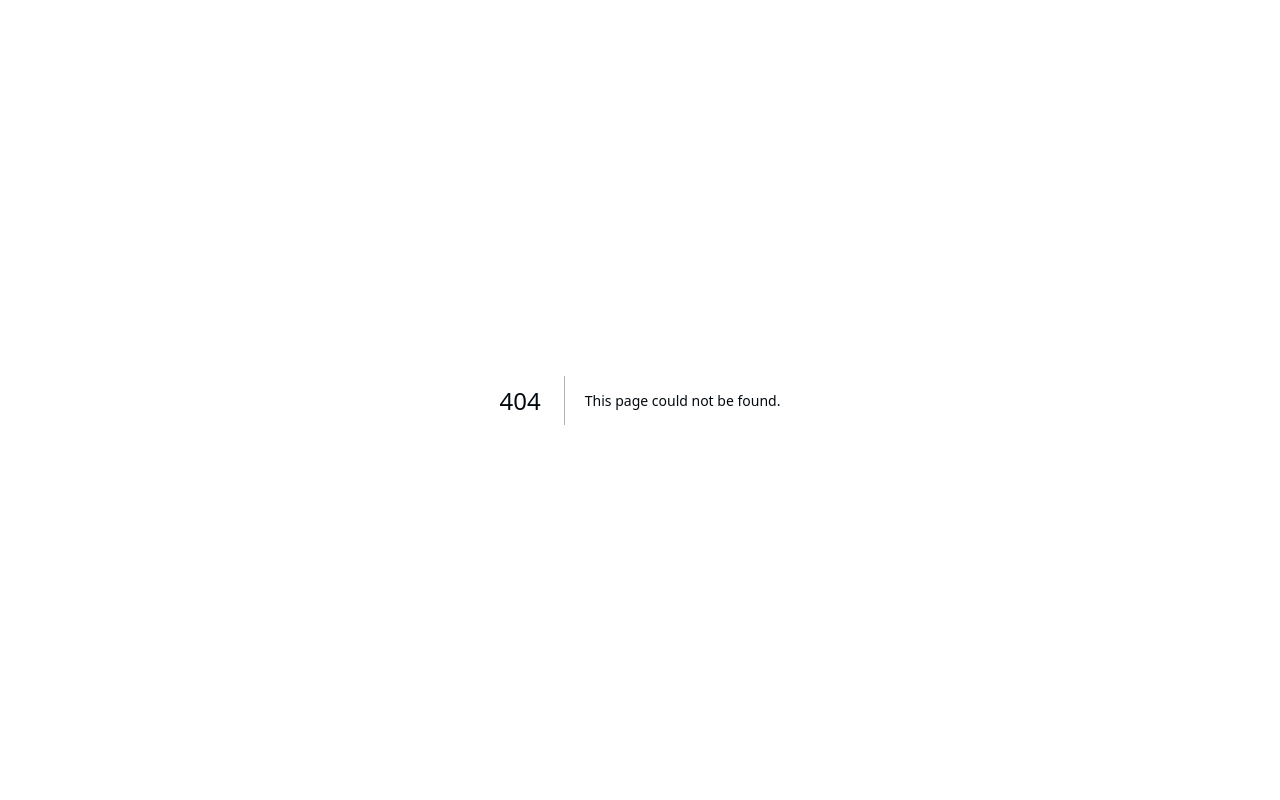
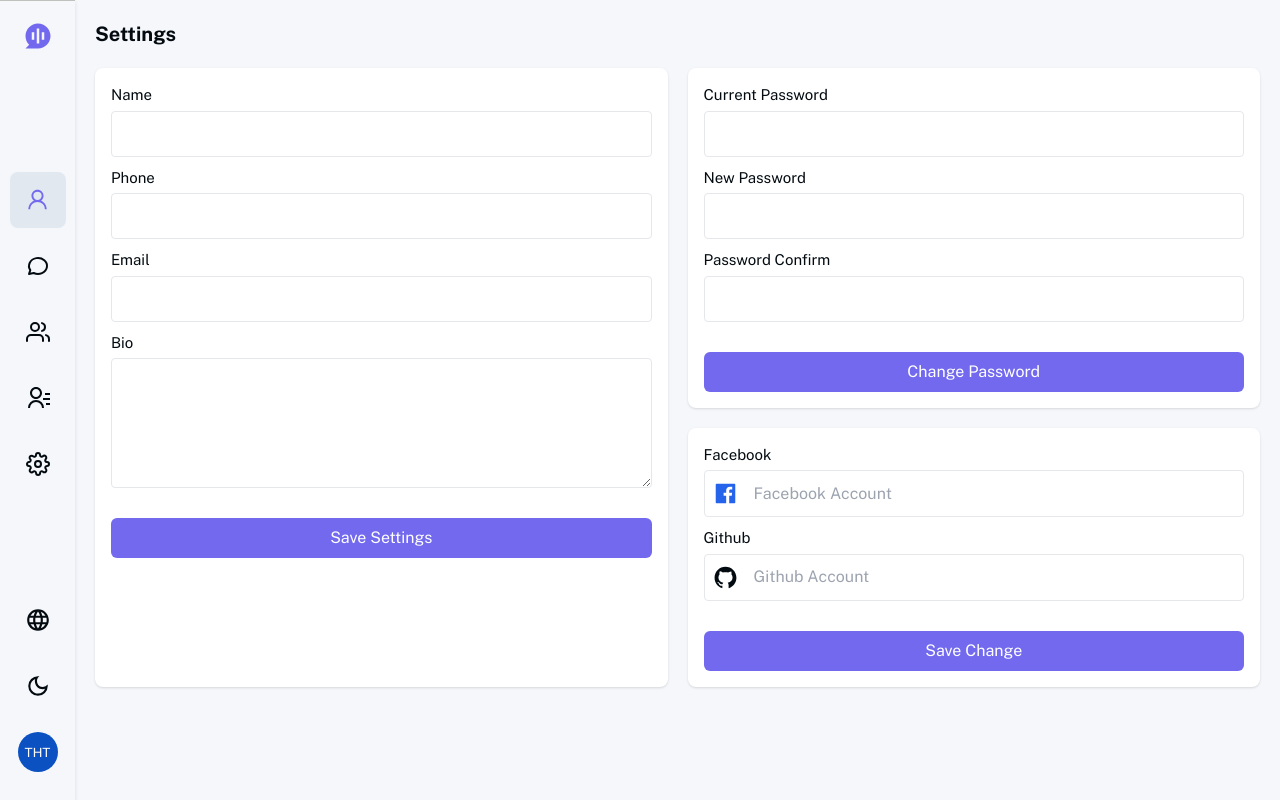
Before and after one commit to taitranhuu2302/chat-app, a Next.js app in the folder client/: page /settings in a window 1280 px wide. Before the commit this address had no page. Built offline with nearby package versions, Linux system fonts and the light colour scheme.

Commit message:
feat(client): settings page

```diff
--- a/client/components/Input/index.tsx
+++ b/client/components/Input/index.tsx
@@ -1,5 +1,5 @@
-import React from 'react';
-import {twMerge} from 'tailwind-merge';
+import React, { useId } from 'react';
+import { twMerge } from 'tailwind-merge';
 
 interface IInput {
   placeholder?: string;
@@ -7,25 +7,48 @@ interface IInput {
   onChange?: (value: string) => void;
   iconStart?: React.ReactNode;
   className?: string;
+  label?: string;
 }
 
-const Input: React.FC<IInput> = ({ placeholder, onChange, value, iconStart, className }) => {
-
-  return <>
-    <div
-      className={twMerge('relative flex items-center rounded px-5 py-2.5 bg-via-500 dark:bg-via-300 w-full', className)}>
-      {
-        iconStart && (
-          <div>
-            {iconStart}
-          </div>
-        )
-      }
-      <input type='text' value={value} onChange={(e) => onChange && onChange(e.target.value)}
-             className={twMerge(`bg-via-500 dark:bg-via-300 ${iconStart ? 'pl-4' : ''} outline-none w-full`)}
-             placeholder={placeholder} />
-    </div>
-  </>;
+const Input: React.FC<IInput> = ({
+  placeholder,
+  onChange,
+  value,
+  iconStart,
+  className,
+  label,
+}) => {
+  const id = useId();
+  return (
+    <>
+      <div className={'flex flex-col gap-1'}>
+        {label && (
+          <label
+            htmlFor={id}
+            className={'text-[15px] text-light-1100 dark:text-night-1100'}>
+            {label}
+          </label>
+        )}
+        <div
+          className={twMerge(
+            'relative flex items-center rounded pl-2 pr-5 py-2.5 bg-via-500 dark:bg-via-300 w-full',
+            className
+          )}>
+          {iconStart && <div>{iconStart}</div>}
+          <input
+            type="text"
+            value={value}
+            id={id}
+            onChange={(e) => onChange && onChange(e.target.value)}
+            className={twMerge(
+              `bg-transparent ${iconStart ? 'pl-4' : ''} outline-none w-full`
+            )}
+            placeholder={placeholder}
+          />
+        </div>
+      </div>
+    </>
+  );
 };
 
 export default Input;
--- a/client/layouts/MainLayout/Sidebar.tsx
+++ b/client/layouts/MainLayout/Sidebar.tsx
@@ -1,27 +1,27 @@
-import React, {useContext} from 'react';
+import React, { useContext } from 'react';
 import styles from '@/styles/layouts/main-layout.module.scss';
 import Link from 'next/link';
 import Image from 'next/image';
-import {AiOutlineUser} from 'react-icons/ai';
-import {TbMessageCircle2} from 'react-icons/tb';
-import {FiSettings, FiUsers} from 'react-icons/fi';
-import {RiContactsLine} from 'react-icons/ri';
-import {useRouter} from 'next/router';
-import {twMerge} from 'tailwind-merge';
-import {MdLanguage, MdOutlineDarkMode} from 'react-icons/md';
+import { AiOutlineUser } from 'react-icons/ai';
+import { TbMessageCircle2 } from 'react-icons/tb';
+import { FiSettings, FiUsers } from 'react-icons/fi';
+import { RiContactsLine } from 'react-icons/ri';
+import { useRouter } from 'next/router';
+import { twMerge } from 'tailwind-merge';
+import { MdLanguage, MdOutlineDarkMode } from 'react-icons/md';
 import Avatar from 'react-avatar';
-import {DarkModeContext} from '../../contexts/DarkModeProvider';
-import {KEY_LANGUAGE} from '../../constants';
+import { DarkModeContext } from '../../contexts/DarkModeProvider';
+import { KEY_LANGUAGE } from '../../constants';
 import useTranslate from '@/hooks/useTranslate';
 import Divider from '@/components/Divider';
 
-interface ISidebar {
-
-}
+interface ISidebar {}
 
 const Sidebar: React.FC<ISidebar> = () => {
   const router = useRouter();
-  const { query: { tab } } = router;
+  const {
+    query: { tab },
+  } = router;
   const { onSetTheme, theme } = useContext(DarkModeContext);
   const t = useTranslate();
 
@@ -33,54 +33,119 @@ const Sidebar: React.FC<ISidebar> = () => {
   };
 
   const handleLogout = async () => {
-    await router.push('/auth')
-  }
+    await router.push('/auth');
+  };
 
-  return <>
+  return (
+    <>
       <div
         className={`dark:bg-via-300 ${styles.wrapperSidebar} border-t border-light-400 dark:border-night-400 lg:border-t-none`}>
-      <Link href={'/'} className={'w-full h-[70px] items-center justify-center hidden lg:flex'}>
+        <Link
+          href={'/'}
+          className={
+            'w-full h-[70px] items-center justify-center hidden lg:flex'
+          }>
           <Image src={'/logo.svg'} alt={'Logo'} width={30} height={30} />
         </Link>
-      <ul className={'justify-around w-full lg:justify-center items-center flex lg:flex-col gap-2.5'}>
+        <ul
+          className={
+            'justify-around w-full lg:justify-center items-center flex lg:flex-col gap-2.5'
+          }>
           <SidebarItemLink
             tabText={'profile'}
-          isActive={tab === 'profile' || !tab} tooltip={t.home.sidebar.profile}
-          icon={<AiOutlineUser className={tab === 'profile' || !tab ? 'text-primary' : ''} size={25} />}
+            isActive={tab === 'profile' || !tab}
+            tooltip={t.home.sidebar.profile}
+            icon={
+              <AiOutlineUser
+                className={tab === 'profile' || !tab ? 'text-primary' : ''}
+                size={25}
+              />
+            }
           />
           <SidebarItemLink
             tabText={'chat'}
-          isActive={tab === 'chat'} tooltip={t.home.sidebar.chat}
-          icon={<TbMessageCircle2 className={tab === 'chat' ? 'text-primary' : ''} size={24} />}
+            isActive={tab === 'chat'}
+            tooltip={t.home.sidebar.chat}
+            icon={
+              <TbMessageCircle2
+                className={tab === 'chat' ? 'text-primary' : ''}
+                size={24}
+              />
+            }
           />
           <SidebarItemLink
             tabText={'group'}
-          isActive={tab === 'group'} tooltip={t.home.sidebar.group}
-          icon={<FiUsers className={tab === 'group' ? 'text-primary' : ''} size={24} />}
+            isActive={tab === 'group'}
+            tooltip={t.home.sidebar.group}
+            icon={
+              <FiUsers
+                className={tab === 'group' ? 'text-primary' : ''}
+                size={24}
+              />
+            }
           />
           <SidebarItemLink
             tabText={'contact'}
-          isActive={tab === 'contact'} tooltip={t.home.sidebar.contact}
-          icon={<RiContactsLine className={tab === 'contact' ? 'text-primary' : ''} size={24} />}
+            isActive={tab === 'contact'}
+            tooltip={t.home.sidebar.contact}
+            icon={
+              <RiContactsLine
+                className={tab === 'contact' ? 'text-primary' : ''}
+                size={24}
+              />
+            }
           />
           <SidebarItemLink
             tabText={'setting'}
-          isActive={tab === 'setting'} tooltip={t.home.sidebar.setting}
-          icon={<FiSettings className={tab === 'setting' ? 'text-primary' : ''} size={24} />}
+            isActive={tab === 'setting'}
+            tooltip={t.home.sidebar.setting}
+            path={'/settings'}
+            icon={
+              <FiSettings
+                className={tab === 'setting' ? 'text-primary' : ''}
+                size={24}
+              />
+            }
           />
         </ul>
         <ul className={'hidden lg:flex flex-col gap-2.5 mb-5'}>
           <li className={'dropdown dropdown-top'}>
-          <label tabIndex={0} data-tip={t.home.sidebar.language}
-                 className={`tooltip tooltip-right ${styles.sidebarItem}`}><MdLanguage size={26} /></label>
-          <ul tabIndex={0} className='dropdown-content dark:bg-night-200 menu p-2 shadow bg-base-100 rounded-box w-52'>
-            <li><a className={router.locale === 'vi' ? 'bg-slate-200 dark:bg-slate-600' : ''}
-                   onClick={() => onChangeLang('vi')}>Vietnamese</a></li>
-            <li><a className={router.locale === 'en' ? 'bg-slate-200 dark:bg-slate-600' : ''}
-                   onClick={() => onChangeLang('en')}>English</a></li>
+            <label
+              tabIndex={0}
+              data-tip={t.home.sidebar.language}
+              className={`tooltip tooltip-right ${styles.sidebarItem}`}>
+              <MdLanguage size={26} />
+            </label>
+            <ul
+              tabIndex={0}
+              className="dropdown-content dark:bg-night-200 menu p-2 shadow bg-base-100 rounded-box w-52">
+              <li>
+                <a
+                  className={
+                    router.locale === 'vi'
+                      ? 'bg-slate-200 dark:bg-slate-600'
+                      : ''
+                  }
+                  onClick={() => onChangeLang('vi')}>
+                  Vietnamese
+                </a>
+              </li>
+              <li>
+                <a
+                  className={
+                    router.locale === 'en'
+                      ? 'bg-slate-200 dark:bg-slate-600'
+                      : ''
+                  }
+                  onClick={() => onChangeLang('en')}>
+                  English
+                </a>
+              </li>
             </ul>
           </li>
-        <li onClick={() => onSetTheme(null)} data-tip={t.home.sidebar.darkMode}
+          <li
+            onClick={() => onSetTheme(null)}
+            data-tip={t.home.sidebar.darkMode}
             className={`tooltip tooltip-right ${styles.sidebarItem}`}>
             <MdOutlineDarkMode size={26} />
           </li>
@@ -88,34 +153,60 @@ const Sidebar: React.FC<ISidebar> = () => {
             <label tabIndex={0} className={`${styles.sidebarItem}`}>
               <Avatar name={'Tran Huu Tai'} size={'40px'} round />
             </label>
-          <ul tabIndex={0} className='dropdown-content dark:bg-night-200 menu p-2 shadow bg-base-100 rounded-box w-52'>
-            <li><a>{t.home.sidebar.profile}</a></li>
-            <li><a>{t.home.sidebar.setting}</a></li>
+            <ul
+              tabIndex={0}
+              className="dropdown-content dark:bg-night-200 menu p-2 shadow bg-base-100 rounded-box w-52">
+              <li>
+                <a>{t.home.sidebar.profile}</a>
+              </li>
+              <li>
+                <a>{t.home.sidebar.setting}</a>
+              </li>
               <Divider />
-            <li><a onClick={handleLogout}>{t.home.sidebar.logout}</a></li>
+              <li>
+                <a onClick={handleLogout}>{t.home.sidebar.logout}</a>
+              </li>
             </ul>
           </li>
         </ul>
       </div>
-  </>;
+    </>
+  );
 };
 
 type SidebarItemLinkType = {
-  icon: React.ReactNode
+  icon: React.ReactNode;
   tooltip?: string;
   isActive?: boolean;
   tabText?: string;
-}
+  path?: string;
+};
 
-const SidebarItemLink = ({ icon, tooltip, isActive, tabText }: SidebarItemLinkType) => {
+const SidebarItemLink = ({
+  icon,
+  tooltip,
+  isActive,
+  tabText,
+  path,
+}: SidebarItemLinkType) => {
   const router = useRouter();
 
-  return <li data-tip={tooltip}
-             onClick={() => router.replace({ pathname: router.pathname, query: { ...router.query, tab: tabText } })}
-             className={twMerge(`tooltip lg:tooltip-right tooltip-top ${styles.sidebarItem} hover:bg-slate-200 dark:hover:bg-slate-700`,
-               isActive ? 'bg-slate-200 dark:bg-slate-700' : '')}>
+  return (
+    <li
+      data-tip={tooltip}
+      onClick={() =>
+        router.replace({
+          pathname: path ? path : router.pathname,
+          query: { ...router.query, tab: tabText },
+        })
+      }
+      className={twMerge(
+        `tooltip lg:tooltip-right tooltip-top ${styles.sidebarItem} hover:bg-slate-200 dark:hover:bg-slate-700`,
+        isActive ? 'bg-slate-200 dark:bg-slate-700' : ''
+      )}>
       {icon}
-  </li>;
+    </li>
+  );
 };
 
 export default Sidebar;
--- a/client/layouts/MainLayout/index.tsx
+++ b/client/layouts/MainLayout/index.tsx
@@ -5,21 +5,23 @@ import Tabs from './Tabs';
 
 interface IMainLayout {
   children: React.ReactNode;
+  isShowTab?: boolean;
 }
 
-const MainLayout: React.FC<IMainLayout> = ({ children }) => {
-
-  return <>
+const MainLayout: React.FC<IMainLayout> = ({ children, isShowTab = true }) => {
+  return (
+    <>
       <div className={styles.wrapper}>
         {/* Sidebar */}
         <Sidebar />
         {/* End Sidebar */}
         {/* Tab */}
-      <Tabs />
+        {isShowTab && <Tabs />}
         {/* End Tab */}
         {children}
       </div>
-  </>;
+    </>
+  );
 };
 
 export default MainLayout;
--- a/client/pages/_document.tsx
+++ b/client/pages/_document.tsx
@@ -6,7 +6,7 @@ class MyDocument extends Document {
     return (
       <Html lang='en'>
         <Head />
-        <body className='bg-light dark:bg-via-100 text-light-1100 dark:text-night-1100'>
+        <body className='bg-via-400 dark:bg-via-100 text-light-1100 dark:text-night-1100'>
         <Main />
         <NextScript />
         </body>
--- /dev/null
+++ b/client/pages/settings/index.tsx
@@ -0,0 +1,85 @@
+import React from 'react';
+import MainLayout from '@/layouts/MainLayout';
+import Input from '@/components/Input';
+import styles from '@/styles/pages/settings.module.scss';
+import { AiFillFacebook, AiFillGithub } from 'react-icons/ai';
+
+interface IProps {}
+
+const Settings: React.FC<IProps> = () => {
+  return (
+    <>
+      <MainLayout isShowTab={false}>
+        <div className="container mx-auto my-5 px-5">
+          <h3 className={'text-xl font-bold mb-5'}>Settings</h3>
+          <div className={'grid grid-cols-1 md:grid-cols-2 gap-5'}>
+            <form
+              className={`${styles['card-custom']} bg-base-100 dark:bg-via-300`}>
+              <Input
+                className={`${styles['input-setting']} dark:border-night-500`}
+                label={'Name'}
+              />
+              <Input
+                className={`${styles['input-setting']} dark:border-night-500`}
+                label={'Phone'}
+              />
+              <Input
+                className={`${styles['input-setting']} dark:border-night-500`}
+                label={'Email'}
+              />
+              <div className={'flex flex-col gap-1'}>
+                <label className={'text-[15px]'}>Bio</label>
+                <textarea
+                  name=""
+                  id=""
+                  rows={5}
+                  className={
+                    'border border-[#e5e7eb] outline-none rounded dark:border-night-500 bg-transparent p-1'
+                  }></textarea>
+              </div>
+              <button className={'btn-custom'}>Save Settings</button>
+            </form>
+            <div className={'space-y-5'}>
+              <form
+                className={`${styles['card-custom']}  bg-base-100 dark:bg-via-300`}>
+                <Input
+                  className={`${styles['input-setting']} dark:border-night-500`}
+                  label={'Current Password'}
+                />
+                <Input
+                  className={`${styles['input-setting']} dark:border-night-500`}
+                  label={'New Password'}
+                />
+                <Input
+                  className={`${styles['input-setting']} dark:border-night-500`}
+                  label={'Password Confirm'}
+                />
+                <button className="btn-custom">Change Password</button>
+              </form>
+              <form
+                className={`${styles['card-custom']}  bg-base-100 dark:bg-via-300`}>
+                <Input
+                  iconStart={
+                    <AiFillFacebook size={25} className={'text-blue-600'} />
+                  }
+                  className={`${styles['input-setting']} dark:border-night-500`}
+                  label={'Facebook'}
+                  placeholder={'Facebook Account'}
+                />
+                <Input
+                  iconStart={<AiFillGithub size={25} />}
+                  className={`${styles['input-setting']} dark:border-night-500`}
+                  label={'Github'}
+                  placeholder={'Github Account'}
+                />
+                <button className="btn-custom">Save Change</button>
+              </form>
+            </div>
+          </div>
+        </div>
+      </MainLayout>
+    </>
+  );
+};
+
+export default Settings;
--- a/client/styles/commons.scss
+++ b/client/styles/commons.scss
@@ -44,6 +44,10 @@ body {
   }
 }
 
+.btn-custom {
+  @apply bg-primary text-light w-full py-2 rounded-md mt-5;
+}
+
 
 /* width */
 ::-webkit-scrollbar {
--- /dev/null
+++ b/client/styles/pages/settings.module.scss
@@ -0,0 +1,7 @@
+.card-custom {
+  @apply rounded-lg shadow p-4 flex flex-col gap-2.5;
+}
+
+.input-setting {
+  @apply border outline-none rounded bg-transparent;
+}
```
Lines whose indentation alone changed are shown as unchanged.
